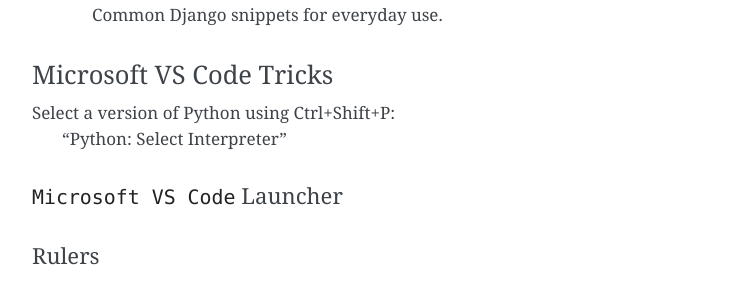
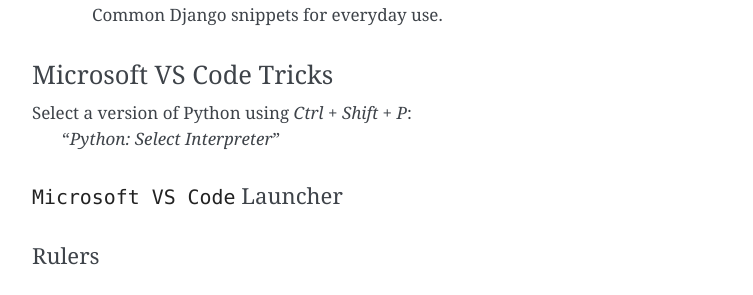
Before and after one commit to kennethreitz-archive/howtopython.org, a Sphinx documentation site: the page built from source/editor.rst, in a window 1280 px wide and 900 px high, scrolled down 2726 px. Shown: the part 551-846 px from the top of the window, without its empty margins (388-1141 px from the left). Built offline with Sphinx 7.4.7, drawn with Linux system fonts in a browser that asks for light colours; pages that are not in the unit, such as notebooks, are missing from menus.

Commit message:
improvements
Signed-off-by: Kenneth Reitz <me@kennethreitz.org>

```diff
--- a/source/editor.rst
+++ b/source/editor.rst
@@ -110,8 +110,8 @@
 Microsoft VS Code Tricks
 +++++++++++++++++++++
 
-Select a version of Python using Ctrl+Shift+P:
-    "Python: Select Interpreter"
+Select a version of Python using *Ctrl + Shift + P*:
+    "*Python: Select Interpreter*"
 
 ``Microsoft VS Code`` Launcher
 /////////////////
```
